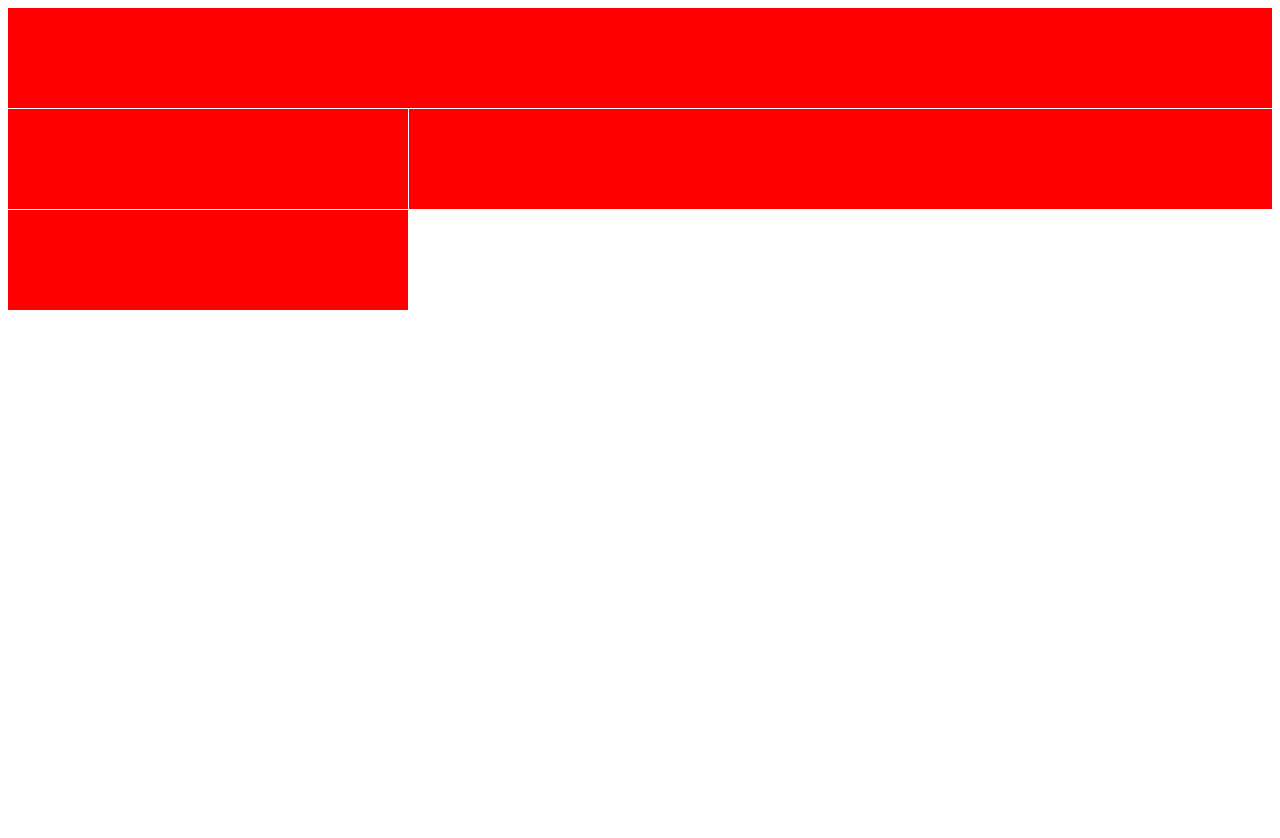
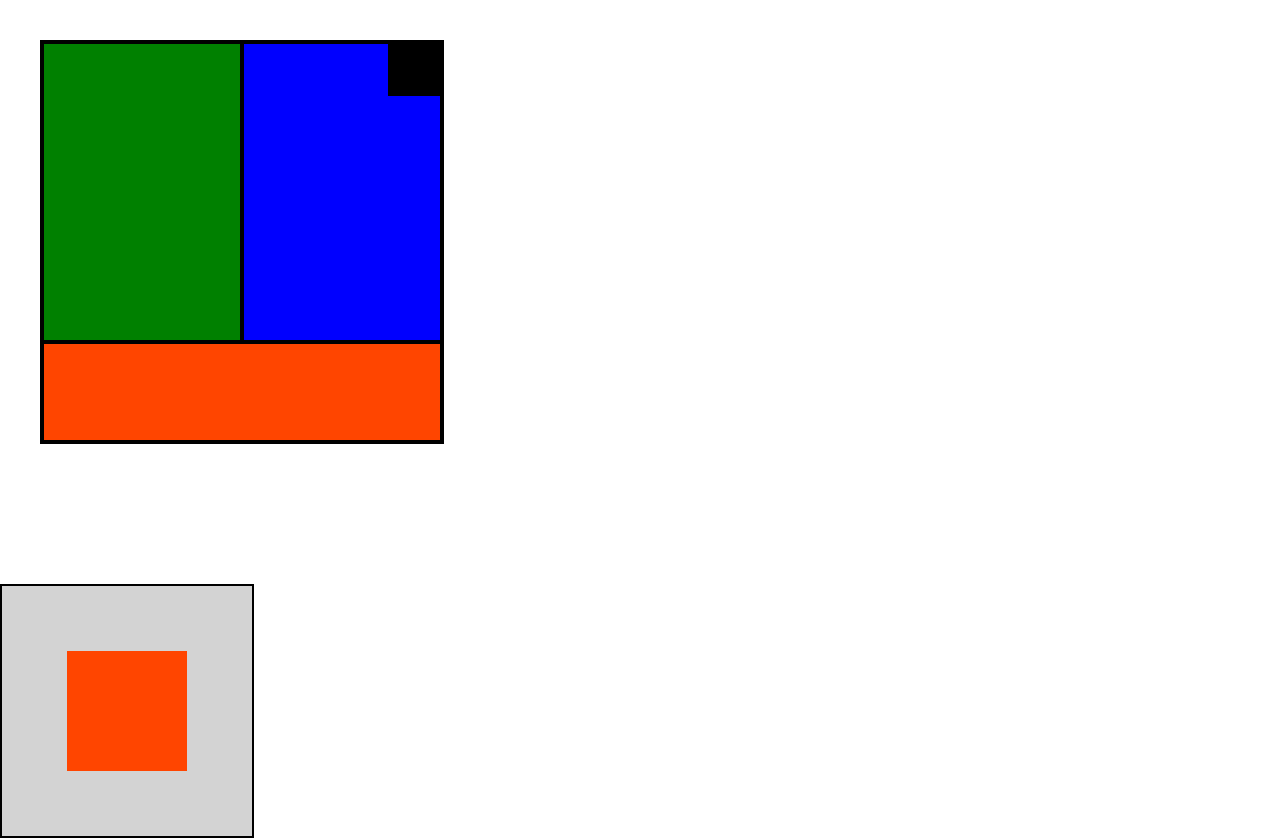
Before and after one commit to erikhoffer/2024_2aWI_SWP, a plain HTML site: page CSS/Übung 3.html in a window 1280 px wide. Before the commit the page ends 800 px from the top, so only its background shows below. Drawn offline with Linux system fonts and the light colour scheme.

Commit message:
initial commit

```diff
--- a/CSS/Übung 3.html
+++ b/CSS/Übung 3.html
@@ -4,30 +4,77 @@
     <meta charset="UTF-8">
     <meta name="viewport" content="width=device-width, initial-scale=1.0">
     <title>Document</title>
+
+    <link rel="stylesheet" href="cssreset.css">
+
     <style>
-        .box{
-            background-color: red;
-            padding: 10px;
+        .container{
+            display: grid;
+            height: 400px;
+            width: 400px;
+            grid-template-columns: auto auto;
+            grid-template-rows: 300px 100px;
+            position: relative;
+            margin: 40px;
+            border-style: solid;
+            border-width: 2px;
+        }
+        .container > div{
+            border-style: solid;
+            border-width: 2px;
+        }
+        .item1{
+            background-color: green;
+        }
+        .item2{
+            background-color: blue;
+        }
+        .item3{
+            background-color: orangered;
+            grid-column: 1 / 3;
+        }
+        .item4{
+            background-color: black;
+            height: 50px;
+            width: 50px;
+            position: absolute;
+            right: 0px;
         }
 
-        .container{
-            display: grid;
-            grid-template-columns: 400px;
-            grid-auto-rows: minmax(100px, auto);
-            column-gap: 1px;
-            row-gap: 1px;
+        .container1{
+            background-color: lightgray;
+            height: 250px;
+            width: 250px;
+            position: relative;
+            top: 100px;
+            border-style: solid;
+            border-color: black;
+            border-width: 2px;
         }
-        .item1{
-            grid-column-start: span 2;
+        .box1{
+            background-color: orangered;
+            height: 120px;
+            width: 120px;
+            position: absolute;
+            top: 50%;
+            left: 50%;
+            transform: translate(-50%, -50%);
         }
+
     </style>
 </head>
 <body>
+
     <div class="container">
         <div class="box item1"></div>
         <div class="box item2"></div>
         <div class="box item3"></div>
         <div class="box item4"></div>
     </div>
+
+    <div class="container1">
+        <div class="box1"></div>
+    </div>
+
 </body>
 </html>
```
Also changed, not shown: CSS/Übung 4.html (+27 -4 lines), 1 other file.
